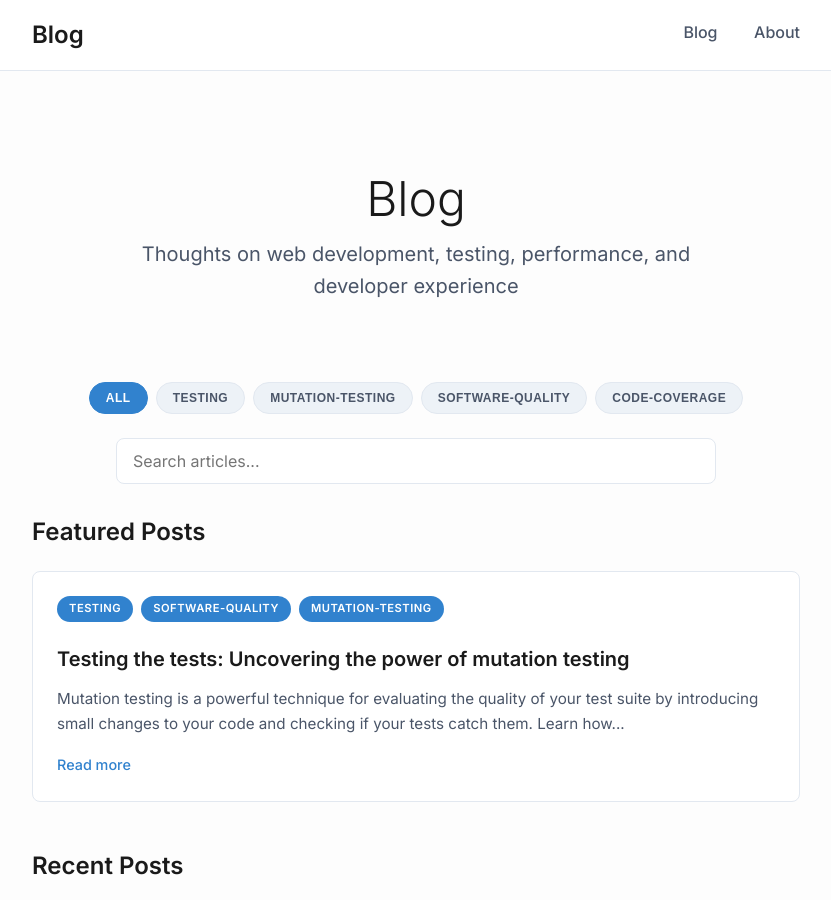
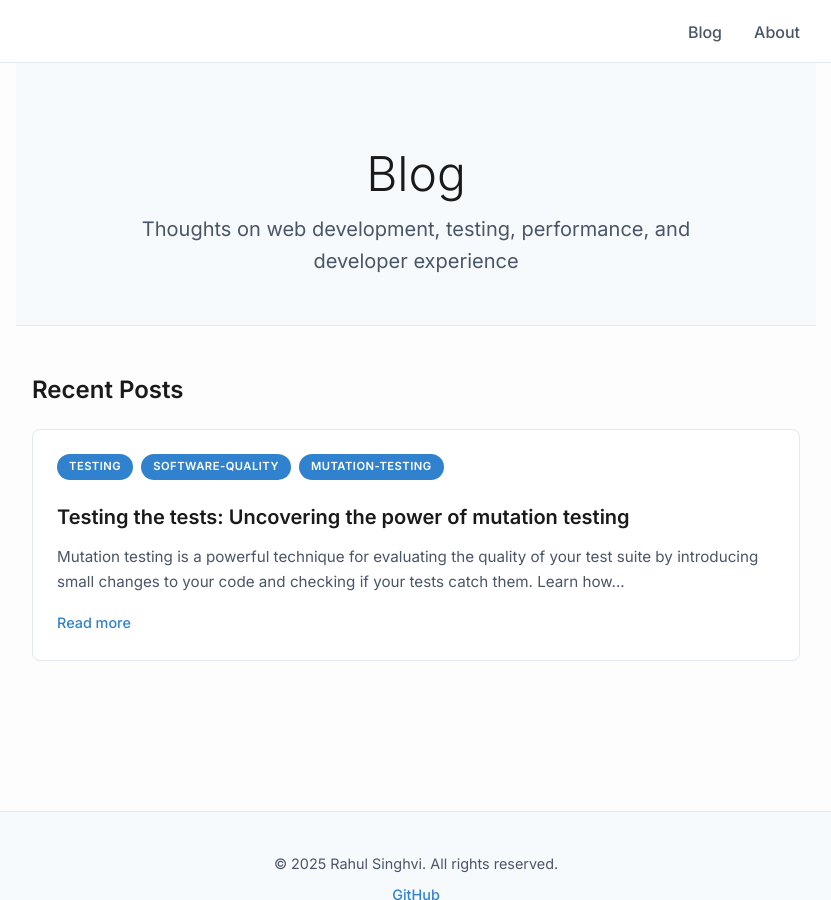
Before and after one commit to rsinghvi/articles, a Jekyll site: the page built from index.html, in a window 1280 px wide and 900 px high. Shown: the whole window, without its empty margins (224-1055 px from the left). Built offline with Jekyll 4.4.1, drawn with Linux system fonts in a browser that asks for light colours.

Commit message:
Simplify blog layout: remove filters, search, and featured posts section

```diff
--- a/_layouts/default.html
+++ b/_layouts/default.html
@@ -23,8 +23,6 @@
 <body>
     <header class="site-header">
         <div class="wrapper">
-            <a class="site-title" href="{{ '/' | relative_url }}">{{ site.title | escape }}</a>
-
             <nav class="site-nav">
                 <div class="trigger">
                     <a class="page-link" href="{{ '/' | relative_url }}">Blog</a>
--- a/_sass/_layout.scss
+++ b/_sass/_layout.scss
@@ -28,8 +28,13 @@
   margin-top: 0.25rem;
 }
 
+.site-nav .trigger {
+  display: flex;
+  gap: 2rem;
+  justify-content: flex-end;
+}
+
 .site-nav .page-link {
-  margin-left: 2rem;
   color: #4a5568;
   font-weight: 500;
 }
@@ -58,8 +63,10 @@
 
 .hero-section {
   text-align: center;
-  margin-bottom: 3rem;
-  padding: 2rem 0;
+  margin: -2rem -1rem 3rem -1rem;
+  padding: 3rem 1rem;
+  background-color: #f7fafc;
+  border-bottom: 1px solid #e2e8f0;
 }
 
 .hero-title {
--- a/index.html
+++ b/index.html
@@ -10,50 +10,11 @@ layout: default
 
     {% if site.posts.size > 0 %}
 
-    <!-- Tag Filter -->
-    <div class="tag-filter">
-        <button class="tag-btn active" data-tag="all">ALL</button>
-        <button class="tag-btn" data-tag="testing">TESTING</button>
-        <button class="tag-btn" data-tag="mutation-testing">MUTATION-TESTING</button>
-        <button class="tag-btn" data-tag="software-quality">SOFTWARE-QUALITY</button>
-        <button class="tag-btn" data-tag="code-coverage">CODE-COVERAGE</button>
-    </div>
-
-    <!-- Search Box -->
-    <div class="search-box">
-        <input type="text" placeholder="Search articles..." id="search-input">
-    </div>
-
-    <!-- Featured Posts -->
-    <section class="featured-section">
-        <h2 class="section-title">Featured Posts</h2>
-        <div class="featured-posts">
-            {% for post in site.posts limit:2 %}
-            <article class="featured-post">
-                <div class="post-tags-inline">
-                    {% for tag in post.tags limit:3 %}
-                    <span class="tag-inline">{{ tag | upcase }}</span>
-                    {% endfor %}
-                </div>
-                <h3 class="featured-post-title">
-                    <a href="{{ post.url | relative_url }}">
-                        {{ post.title | escape }}
-                    </a>
-                </h3>
-                <p class="featured-post-excerpt">
-                    {{ post.excerpt | strip_html | truncate: 180 }}
-                </p>
-                <a href="{{ post.url | relative_url }}" class="read-more">Read more</a>
-            </article>
-            {% endfor %}
-        </div>
-    </section>
-
     <!-- Recent Posts -->
     <section class="recent-section">
         <h2 class="section-title">Recent Posts</h2>
         <div class="recent-posts">
-            {% for post in site.posts offset:2 %}
+            {% for post in site.posts %}
             <article class="recent-post">
                 <div class="post-tags-inline">
                     {% for tag in post.tags limit:3 %}
```
